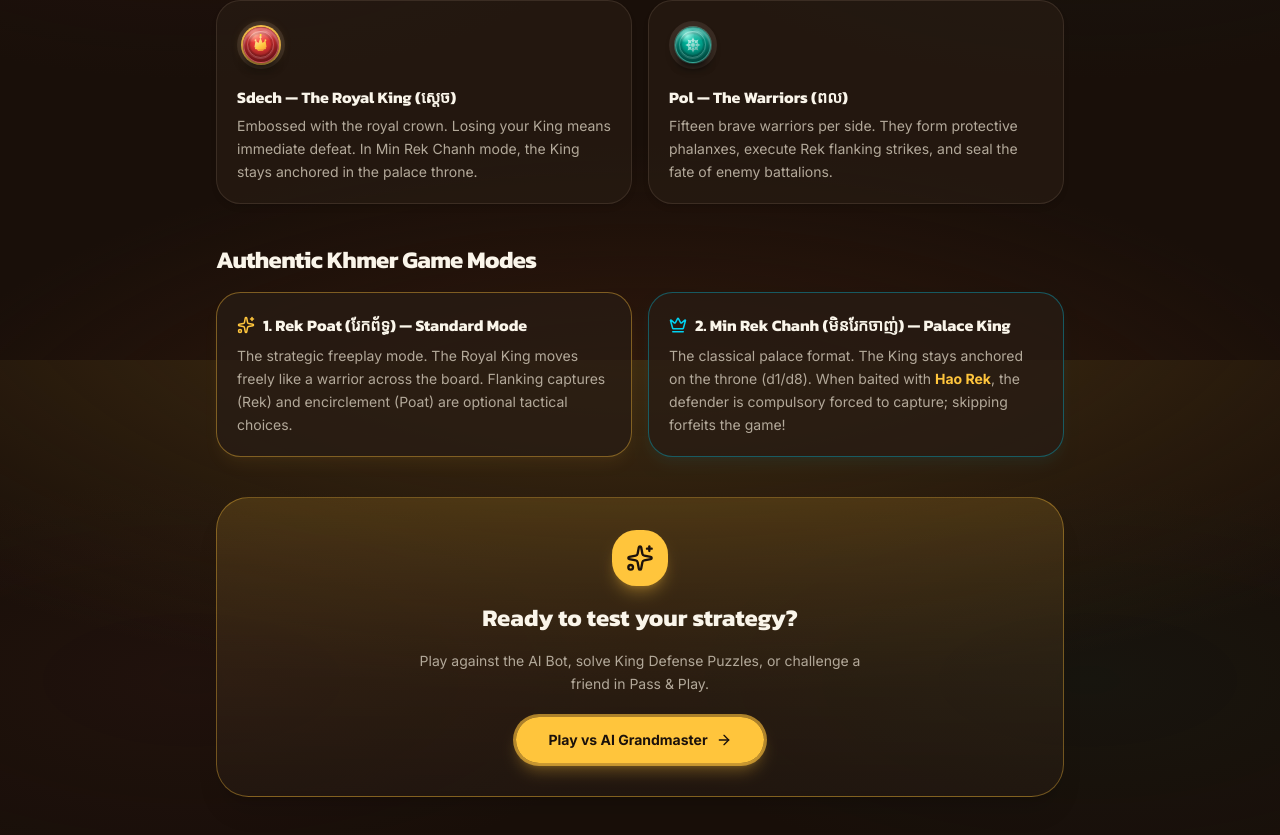
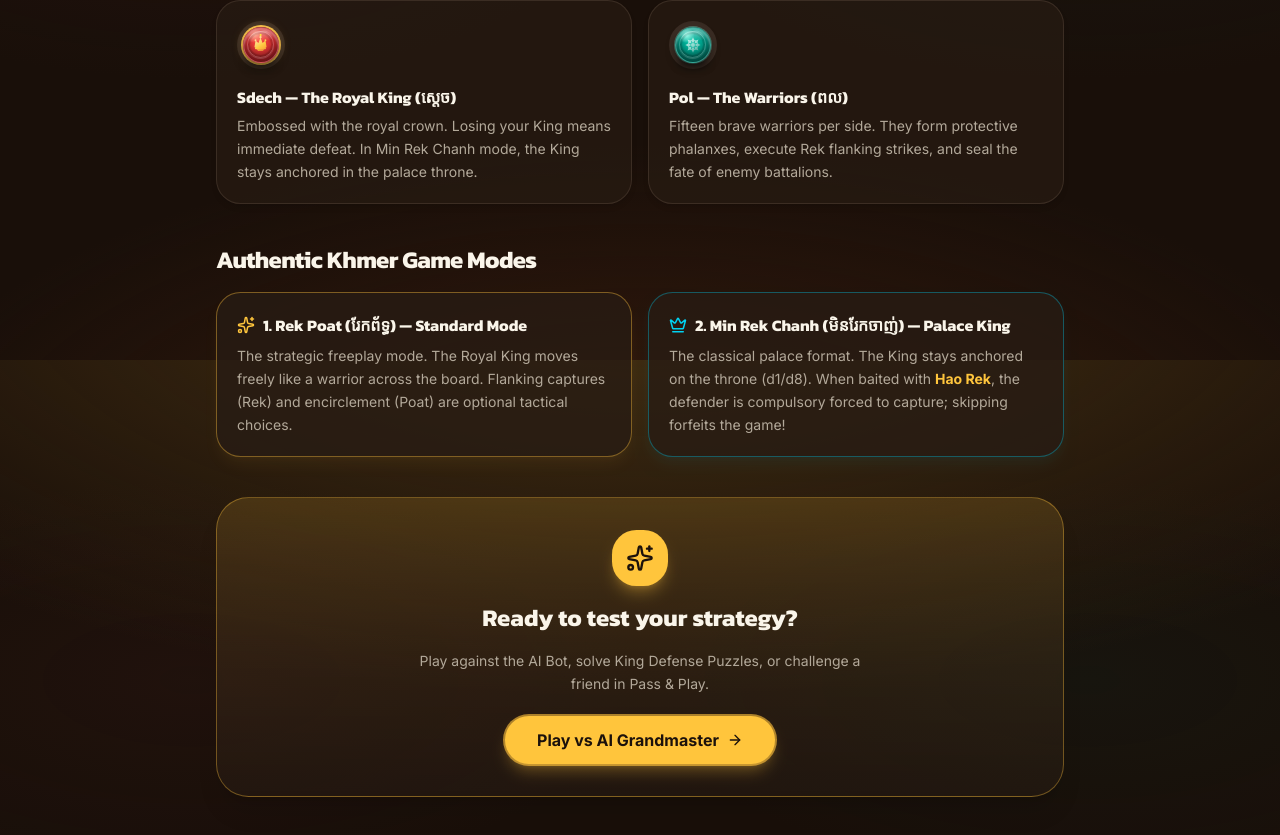
Before and after one commit to machxanht/Rek-Khmer-Chess, a Next.js app: page /how-to-play in a window 1280 px wide. Shown: the part 1240-2075 px from the top of the page. Built offline with nearby package versions, Linux system fonts and the light colour scheme.

Commit message:
fix: use native Link styling in rules CTA

```diff
--- a/app/how-to-play/page.tsx
+++ b/app/how-to-play/page.tsx
@@ -2,7 +2,6 @@ import type { Metadata } from 'next'
 import Link from 'next/link'
 import { AppShell } from '@/components/shell/app-shell'
 import { MiniBoard, buildCells } from '@/components/learn/mini-board'
-import { Button } from '@/components/ui/button'
 import { PieceToken } from '@/components/game/piece-token'
 import { ArrowRight, Crown, Swords, Shield, Target, BookOpen, Sparkles, Zap } from 'lucide-react'
 
@@ -172,16 +171,13 @@ export default function HowToPlayPage() {
           <p className="max-w-md text-xs sm:text-sm leading-relaxed text-muted-foreground text-pretty">
             Play against the AI Bot, solve King Defense Puzzles, or challenge a friend in Pass &amp; Play.
           </p>
-          <Button
-            asChild
-            size="lg"
-            className="mt-1 h-12 rounded-2xl bg-gold px-8 font-bold text-background shadow-lg shadow-gold/30 ring-2 ring-gold/60 transition-all hover:-translate-y-0.5"
+          <Link
+            href="/play/ai"
+            className="mt-1 flex h-12 items-center gap-2 rounded-2xl bg-gold px-8 font-bold text-background shadow-lg shadow-gold/30 ring-2 ring-gold/60 transition-all hover:-translate-y-0.5 hover:opacity-95"
           >
-            <Link href="/play/ai" className="flex items-center gap-2">
-              <span>Play vs AI Grandmaster</span>
-              <ArrowRight className="size-4" />
-            </Link>
-          </Button>
+            <span>Play vs AI Grandmaster</span>
+            <ArrowRight className="size-4" />
+          </Link>
         </div>
       </div>
     </AppShell>
```
